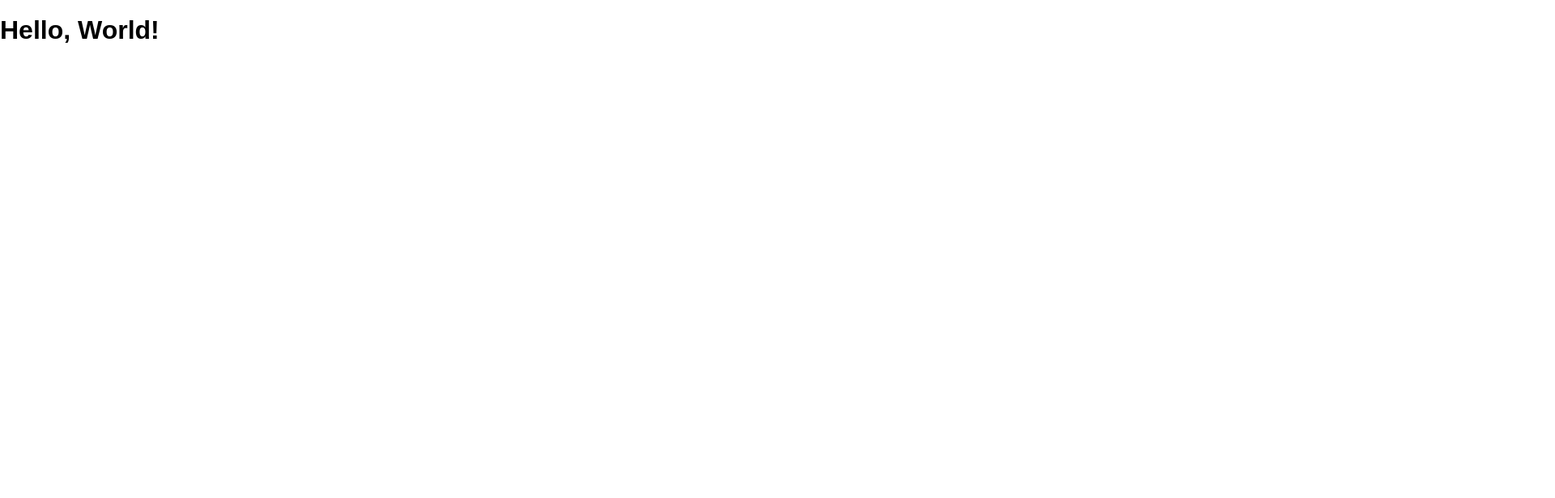
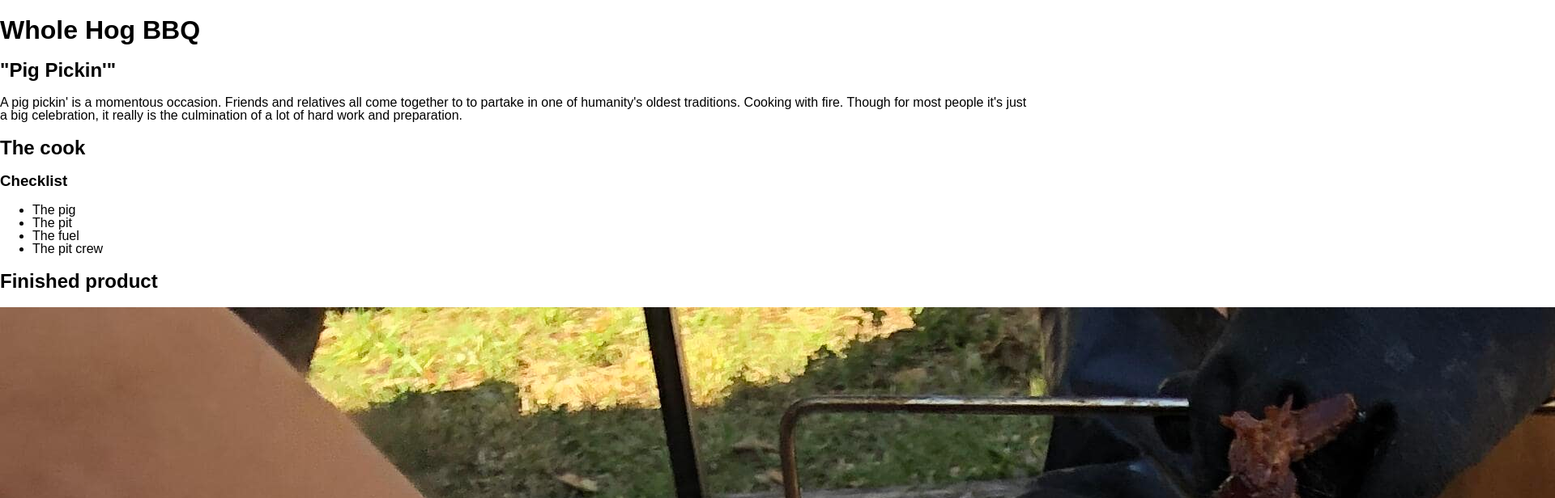
Before and after one commit to sbettaglio/whole-hog-bbq, a website: page public/index.html in a window 1280 px wide. Shown: the top 616 px of the page at 81% size, 1920 px wide, since content can reach past the window. Drawn offline with Linux system fonts and the light colour scheme.

Commit message:
completed assignment and deployed

```diff
--- a/public/index.html
+++ b/public/index.html
@@ -8,6 +8,32 @@
     <link rel="stylesheet" href="/screen.css" />
   </head>
   <body>
-    <h1 class="hello-world">Hello, World!</h1>
+    <h1>Whole Hog BBQ</h1>
+    <section>
+      <h2>"Pig Pickin'"</h2>
+      <p>
+        A pig pickin' is a momentous occasion. Friends and relatives all come
+        together to to partake in one of humanity's oldest traditions. Cooking
+        with fire. Though for most people it's just a big celebration, it really
+        is the culmination of a lot of hard work and preparation.
+      </p>
+    </section>
+    <section>
+      <h2>The cook</h2>
+      <h3>Checklist</h3>
+      <ul>
+        <li>The pig</li>
+        <li>The pit</li>
+        <li>The fuel</li>
+        <li>The pit crew</li>
+      </ul>
+    </section>
+    <section>
+      <h2>Finished product</h2>
+      <img src="./images/pig.jpg" />
+    </section>
+    <footer>
+      <p>Let's cook 👨🏻‍🍳!</p>
+    </footer>
   </body>
 </html>
```
Also changed, not shown: package.json (+5 -3 lines), public/images/pig.jpg (added), 1 other file.
